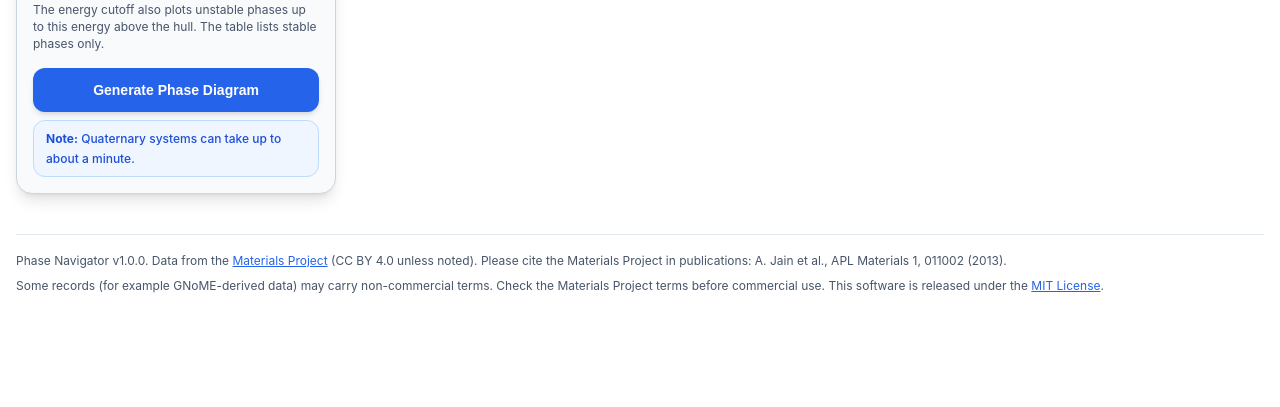
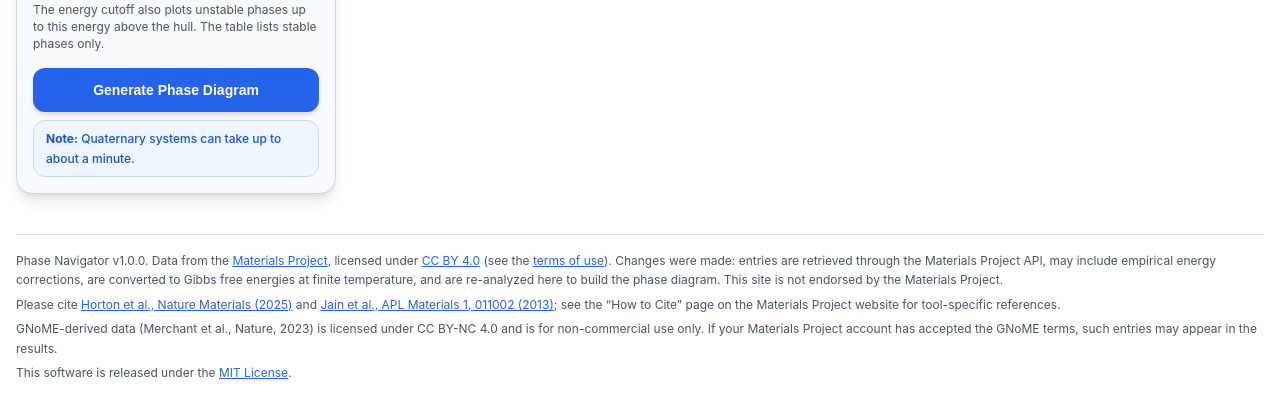
Before and after one commit to ToshihiroIguchi/PhaseNavigator, a FastAPI app: page / in a window 1280 px wide. Shown: the part 646-1053 px from the top of the page. Before the commit the page ends 939 px from the top, so only its background shows below. Run offline with FastAPI, Linux system fonts and the light colour scheme.

Commit message:
docs: align attribution and license notes with the Materials Project terms
Update the footer to give the CC BY 4.0 license link, state that changes were
made, cite Horton et al. (2025) and Jain et al. (2013), and describe GNoME data
as CC BY-NC 4.0 (non-commercial only). Correct DEPENDENCIES.md, which wrongly
described the data as academic/research use only.

Co-Authored-By: Claude Sonnet 5.5 <noreply@anthropic.com>
Claude-Session: https://claude.ai/code/session_019kYuURAgywBMtLLZPgPQUn

```diff
--- a/templates/index.html
+++ b/templates/index.html
@@ -30,13 +30,26 @@
 <footer class="site-footer">
   <p>
     Phase Navigator v{{ app_version }}. Data from the
-    <a href="https://next-gen.materialsproject.org/" target="_blank" rel="noopener noreferrer">Materials Project</a>
-    (CC BY 4.0 unless noted). Please cite the Materials Project in publications:
-    A. Jain et al., APL Materials 1, 011002 (2013).
+    <a href="https://next-gen.materialsproject.org/" target="_blank" rel="noopener noreferrer">Materials Project</a>,
+    licensed under
+    <a href="https://creativecommons.org/licenses/by/4.0/" target="_blank" rel="noopener noreferrer">CC BY 4.0</a>
+    (see the <a href="https://next-gen.materialsproject.org/about/terms" target="_blank" rel="noopener noreferrer">terms of use</a>).
+    Changes were made: entries are retrieved through the Materials Project API, may include empirical energy
+    corrections, are converted to Gibbs free energies at finite temperature, and are re-analyzed here to build
+    the phase diagram. This site is not endorsed by the Materials Project.
   </p>
   <p>
-    Some records (for example GNoME-derived data) may carry non-commercial terms.
-    Check the Materials Project terms before commercial use.
+    Please cite
+    <a href="https://doi.org/10.1038/s41563-025-02272-0" target="_blank" rel="noopener noreferrer">Horton et al., Nature Materials (2025)</a>
+    and
+    <a href="https://doi.org/10.1063/1.4812323" target="_blank" rel="noopener noreferrer">Jain et al., APL Materials 1, 011002 (2013)</a>;
+    see the &ldquo;How to Cite&rdquo; page on the Materials Project website for tool-specific references.
+  </p>
+  <p>
+    GNoME-derived data (Merchant et al., Nature, 2023) is licensed under CC BY-NC 4.0 and is for non-commercial use only.
+    If your Materials Project account has accepted the GNoME terms, such entries may appear in the results.
+  </p>
+  <p>
     This software is released under the
     <a href="https://github.com/ToshihiroIguchi/PhaseNavigator/blob/main/LICENSE" target="_blank" rel="noopener noreferrer">MIT License</a>.
   </p>
```
Also changed, not shown: DEPENDENCIES.md (+11 -6 lines).
